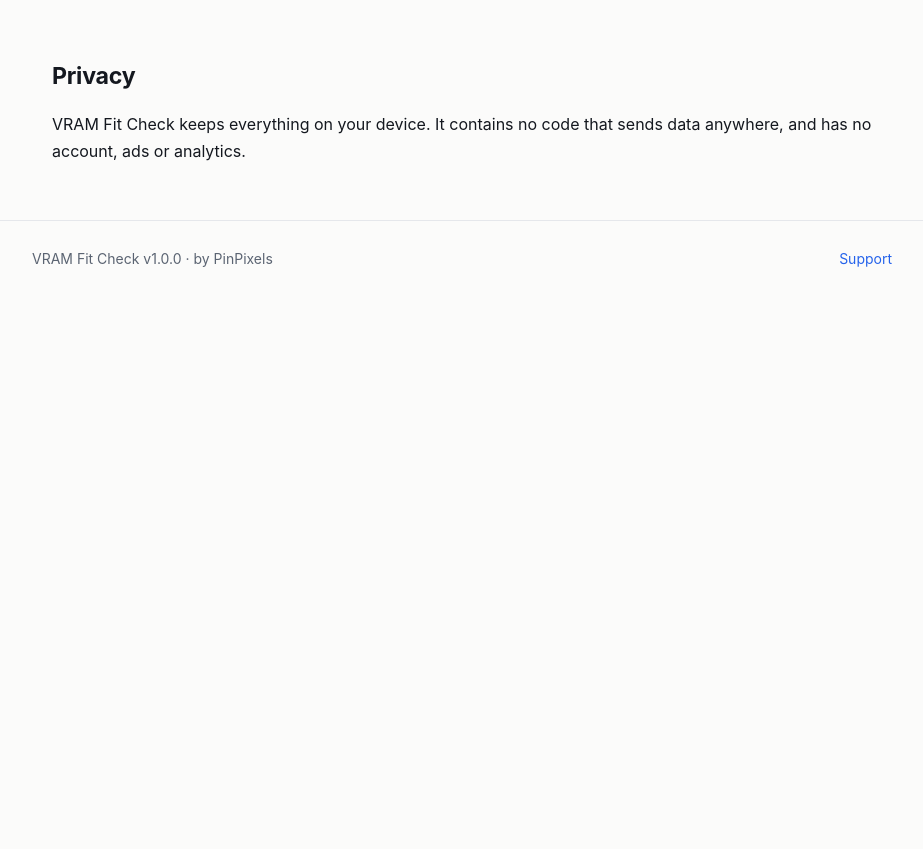
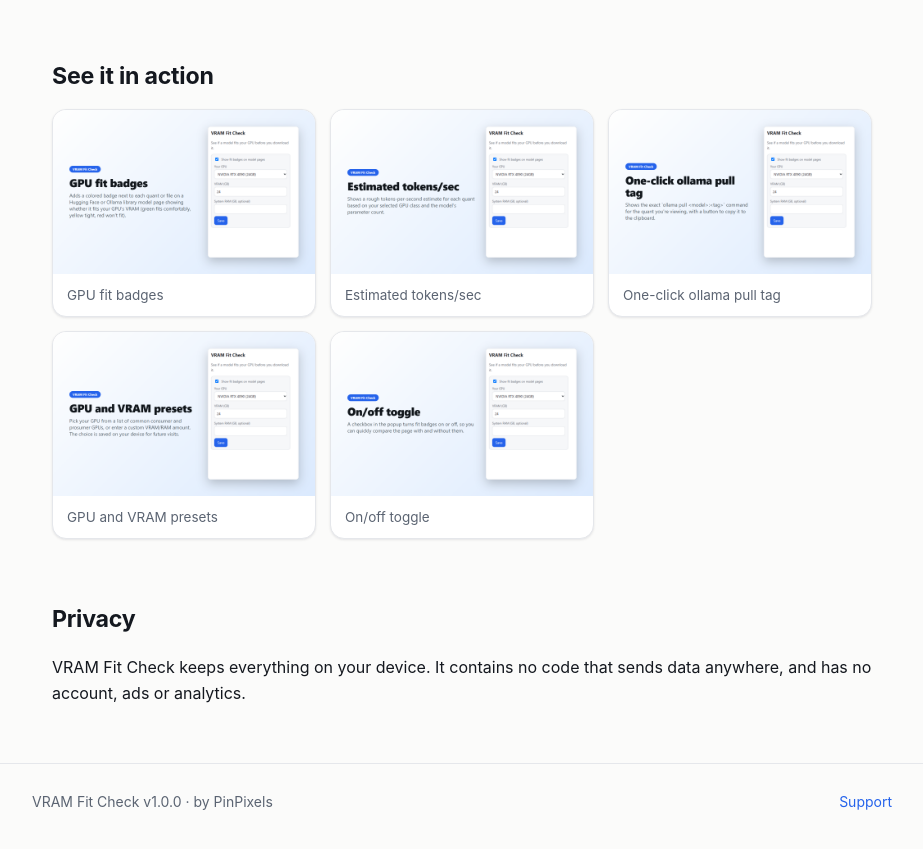
Before and after one commit to pinpixels/canirun, a plain HTML site: page index.html in a window 1280 px wide. Shown: the part 1084-1933 px from the top of the page, without its empty margins (178-1101 px from the left). Before the commit the page ends 1410 px from the top, so only its background shows below. Drawn offline with Linux system fonts and the light colour scheme.

Commit message:
Site for v1.0.0

```diff
--- a/index.html
+++ b/index.html
@@ -49,6 +49,8 @@
 </div>
 <h2>What it does</h2>
 <div class="grid"><div class="card"><strong>GPU fit badges</strong><p>Adds a colored badge next to each quant or file on a Hugging Face or Ollama library model page showing whether it fits your GPU's VRAM (green fits comfortably, yellow tight, red won't fit).</p></div><div class="card"><strong>Estimated tokens/sec</strong><p>Shows a rough tokens-per-second estimate for each quant based on your selected GPU class and the model's parameter count.</p></div><div class="card"><strong>One-click ollama pull tag</strong><p>Shows the exact `ollama pull <model>:<tag>` command for the quant you're viewing, with a button to copy it to the clipboard.</p></div><div class="card"><strong>GPU and VRAM presets</strong><p>Pick your GPU from a list of common consumer and prosumer GPUs, or enter a custom VRAM/RAM amount. The choice is saved on your device for future visits.</p></div><div class="card"><strong>On/off toggle</strong><p>A checkbox in the popup turns fit badges on or off, so you can quickly compare the page with and without them.</p></div></div>
+<h2>See it in action</h2>
+<div class="shots"><figure><img src="img/01-gpu-fit-badges.png" alt="GPU fit badges"><figcaption>GPU fit badges</figcaption></figure><figure><img src="img/02-estimated-tokens-sec.png" alt="Estimated tokens/sec"><figcaption>Estimated tokens/sec</figcaption></figure><figure><img src="img/03-one-click-ollama-pull-tag.png" alt="One-click ollama pull tag"><figcaption>One-click ollama pull tag</figcaption></figure><figure><img src="img/04-gpu-and-vram-presets.png" alt="GPU and VRAM presets"><figcaption>GPU and VRAM presets</figcaption></figure><figure><img src="img/05-on-off-toggle.png" alt="On/off toggle"><figcaption>On/off toggle</figcaption></figure></div>
 <h2>Privacy</h2>
 <p>VRAM Fit Check keeps everything on your device. It contains no code that sends data anywhere, and has no account, ads or analytics.</p>
 </main>
```
